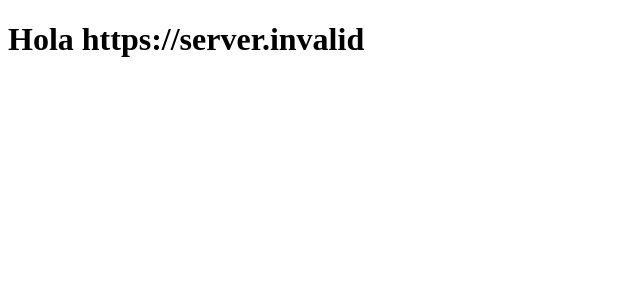
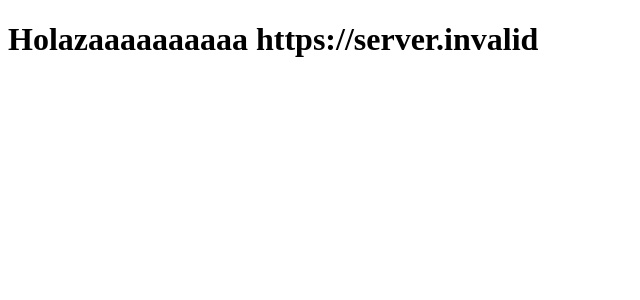
Before and after one commit to josselynccc/ecommere, a React (Vite) app: page / in a window 1280 px wide. Shown: the top 300 px of the page, without its empty margins (0-640 px from the left). Built offline with nearby package versions, Linux system fonts and the light colour scheme; no server answers.

Commit message:
Probando la subida al servidor de netlify

```diff
--- a/src/App.jsx
+++ b/src/App.jsx
@@ -3,7 +3,7 @@ function App() {
 
   return (
     <>
-      <h1>Hola {API_URL} </h1>
+      <h1>Holazaaaaaaaaaa {API_URL} </h1>
     </>
   )
 }
```
Also changed, not shown: 1 other file (tests, documents, lock files or other folders).
